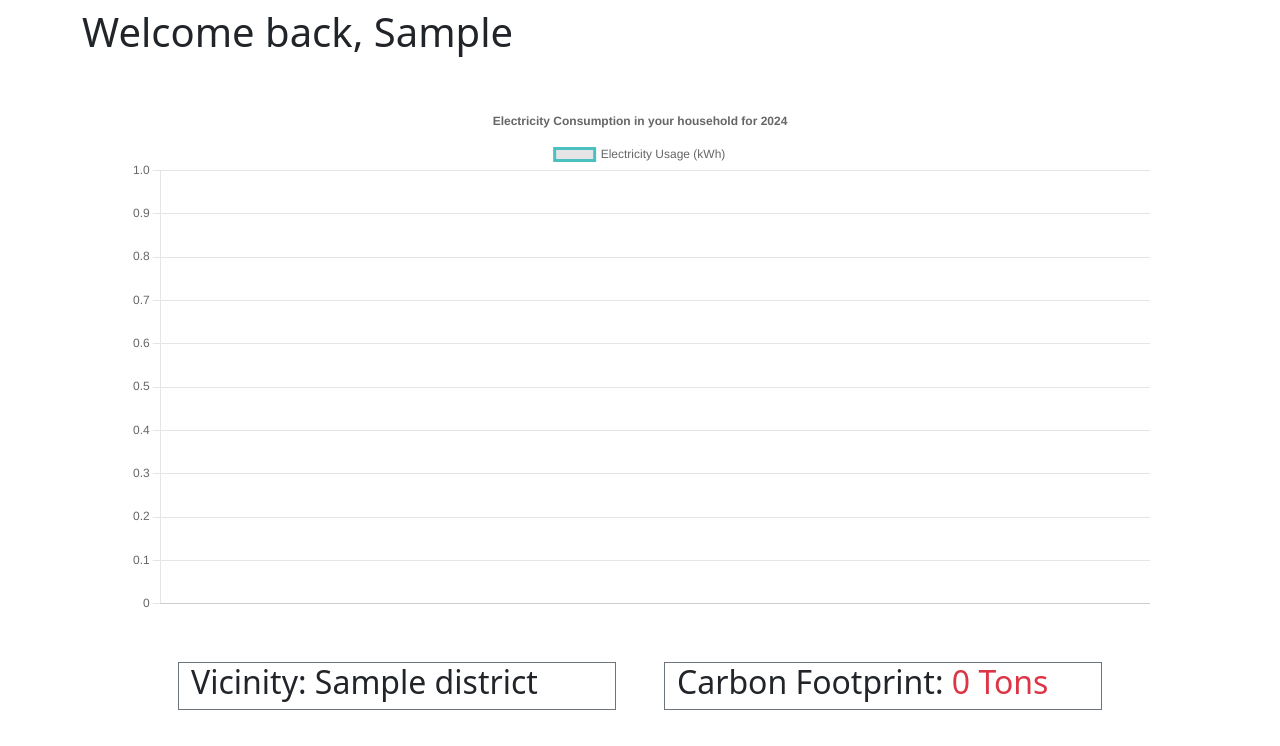
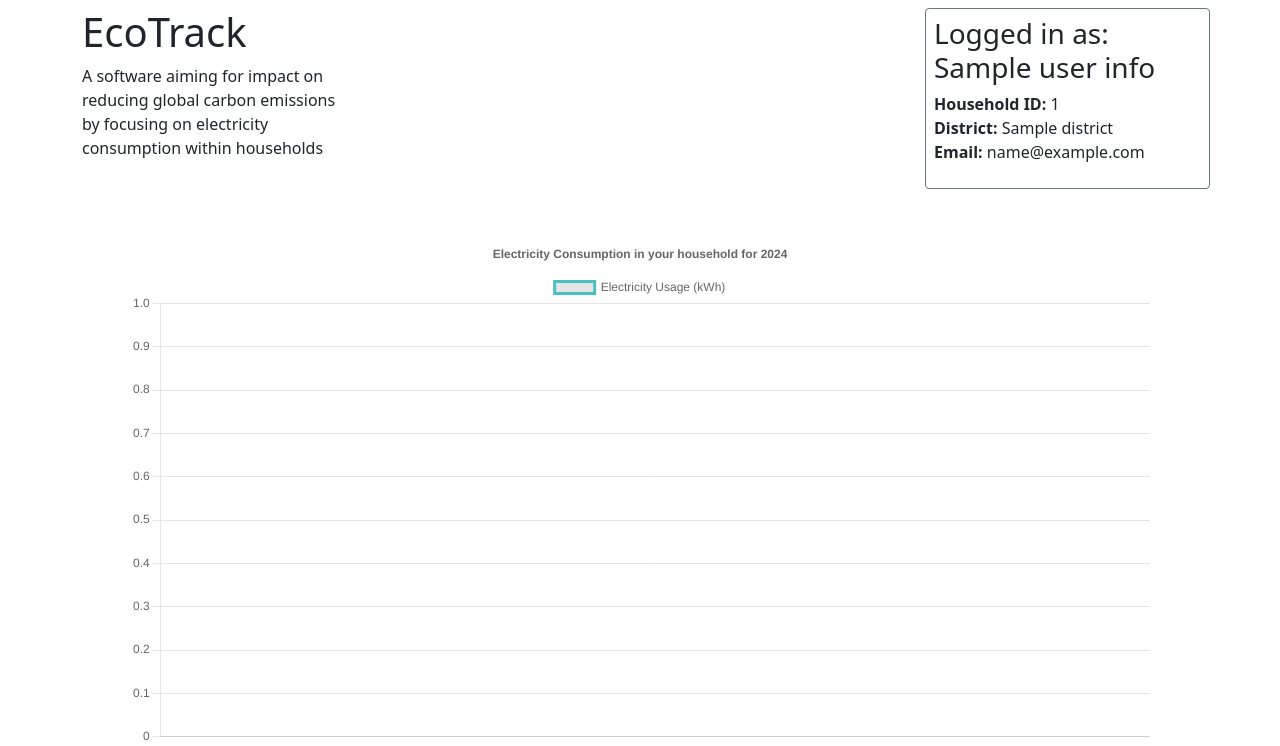
Before and after one commit to osam7a/EcoTrack, a Flask app: template api/templates/main.html in a window 1280 px wide. Shown: the top 746 px of the page. Run offline with Flask 3, Linux system fonts and the light colour scheme; the template is opened without the code that fills it: most values are stand-ins (such as "Sample title", 1, 10 or a date in 2020).

Commit message:
Minor changes to dataset and main page layout

```diff
--- a/api/index.py
+++ b/api/index.py
@@ -10,6 +10,8 @@ CORS(app)
 info = {
     "name": "John Doe",
     "district": "Ajman",
+    "household_id": 80041,
+    "email": "john.doe@example.com",
     "data": {
         "labels": ["January", "", "February", "", "March", "", "April", "", "May", "", "June", "", "July", "", "August", "", "September", "", "October", "", "November", "", "December"],
         "data": [800, 835, 815, 865, 855, 862, 880, 918, 910, 930, 920, 942, 955, 950, 940, 1218, 1255, 1280, 1260, 1295, 1380, 1375, 1355, 1390],
--- a/api/templates/main.html
+++ b/api/templates/main.html
@@ -50,7 +50,19 @@
         }
     </style>
     <div class="container mt-2">
-        <h1>Welcome back, {{user_info['name'].split()[0]}}</h1>
+        <div class="row">
+            <div class="col-3">
+                <h1>EcoTrack</h1>
+                <p>A software aiming for impact on reducing global carbon emissions by focusing on electricity consumption within households</p>
+            </div>
+            <div class="col-6">
+                <h1 style="color: white;">lorem ipsum dolor</h1>
+            </div>
+            <div class="col-3 border rounded p-2 border-secondary">
+                <h3>Logged in as: {{user_info['name']}}</h3>
+                <p><b>Household ID:</b> {{user_info['household_id']}} <br> <b>District:</b> {{user_info['district']}} <br> <b>Email:</b> {{user_info['email']}}</p>
+            </div>
+        </div>
         <div class="m-5">
             <canvas id="chart"></canvas>
             <div class="row m-5 gap-5">
@@ -100,6 +112,10 @@
         </div>
     </div>
     <script>
+        if (window.innerWidth < 1000) {
+            alert("This website is not optimized for devices with a lower resolution than 1000px. Please use a device with a higher resolution for a better experience.")
+            window.location.href = "/"
+        }
         function deleteEvent(event) {
             fetch('/delete_event', {
                 method: 'POST',
```
